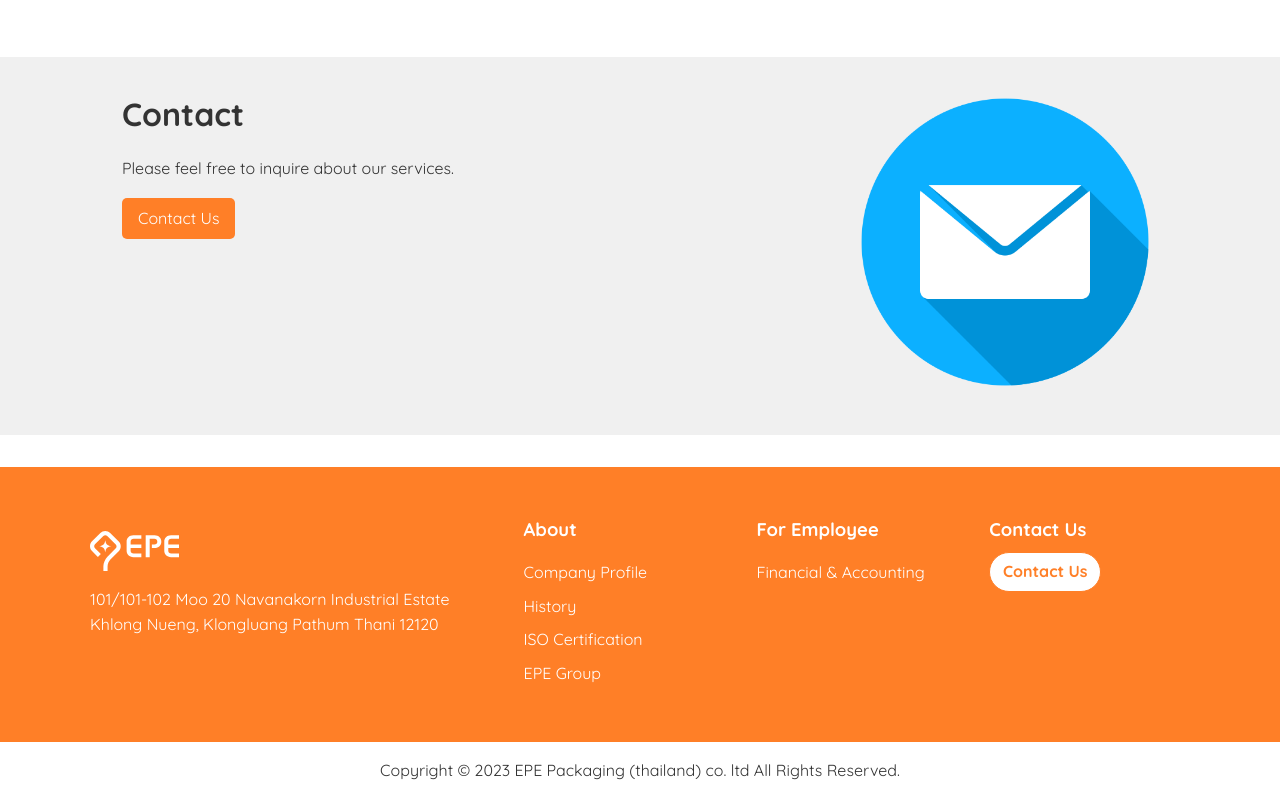
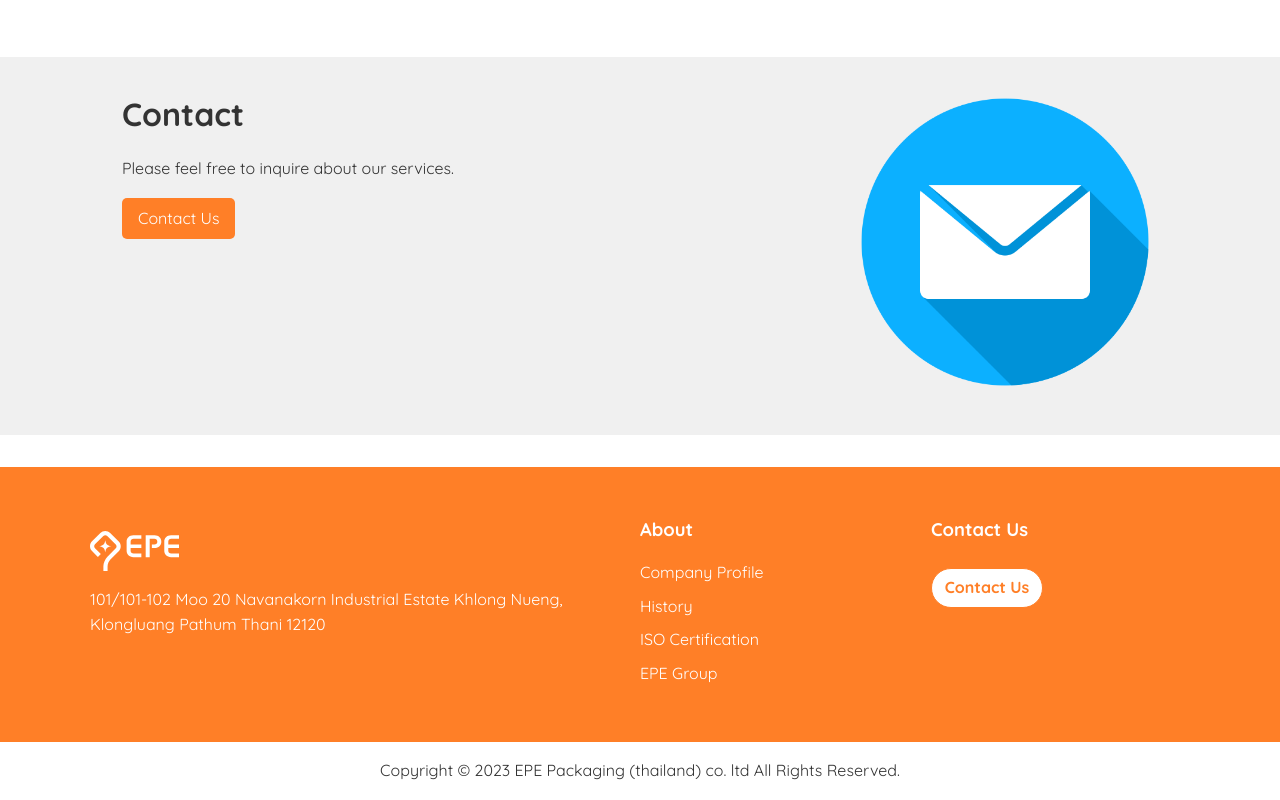
Before and after one commit to Nutthakornoak/EPE-Website, a plain HTML site: page index.html in a window 1280 px wide. Shown: the part 1109-1909 px from the top of the page. Drawn offline with nearby package versions, Linux system fonts and the light colour scheme.

Commit message:
remove financial.html

```diff
--- a/css/style.css
+++ b/css/style.css
@@ -141,7 +141,7 @@
 
 .footer-top-con {
     display: grid;
-    grid-template-columns: 1fr 0.5fr 0.5fr 0.5fr;
+    grid-template-columns: 1fr 0.5fr 0.5fr;
     column-gap: 2rem;
 }
 
--- a/index.html
+++ b/index.html
@@ -153,13 +153,6 @@
                 </div>
 
                 <div class="footer-top-item">
-                    <h4>For Employee</h4>
-                    <div class="company-profile">
-                        <a href="login/login.html">Financial & Accounting</a>
-                    </div>
-                </div>
-
-                <div class="footer-top-item">
                     <h4>Contact Us</h4>
                     <p><a href="contact.html" class="map-btn"><Strong>Contact Us</Strong></a></p>
                 </div>
```
Also changed, not shown: about.html (+0 -1 lines), business.html (+0 -1 lines), contact.html (+0 -1 lines), epe.html (+0 -1 lines), history.html (+0 -1 lines), product.html (+0 -1 lines), service.html (+0 -1 lines).
